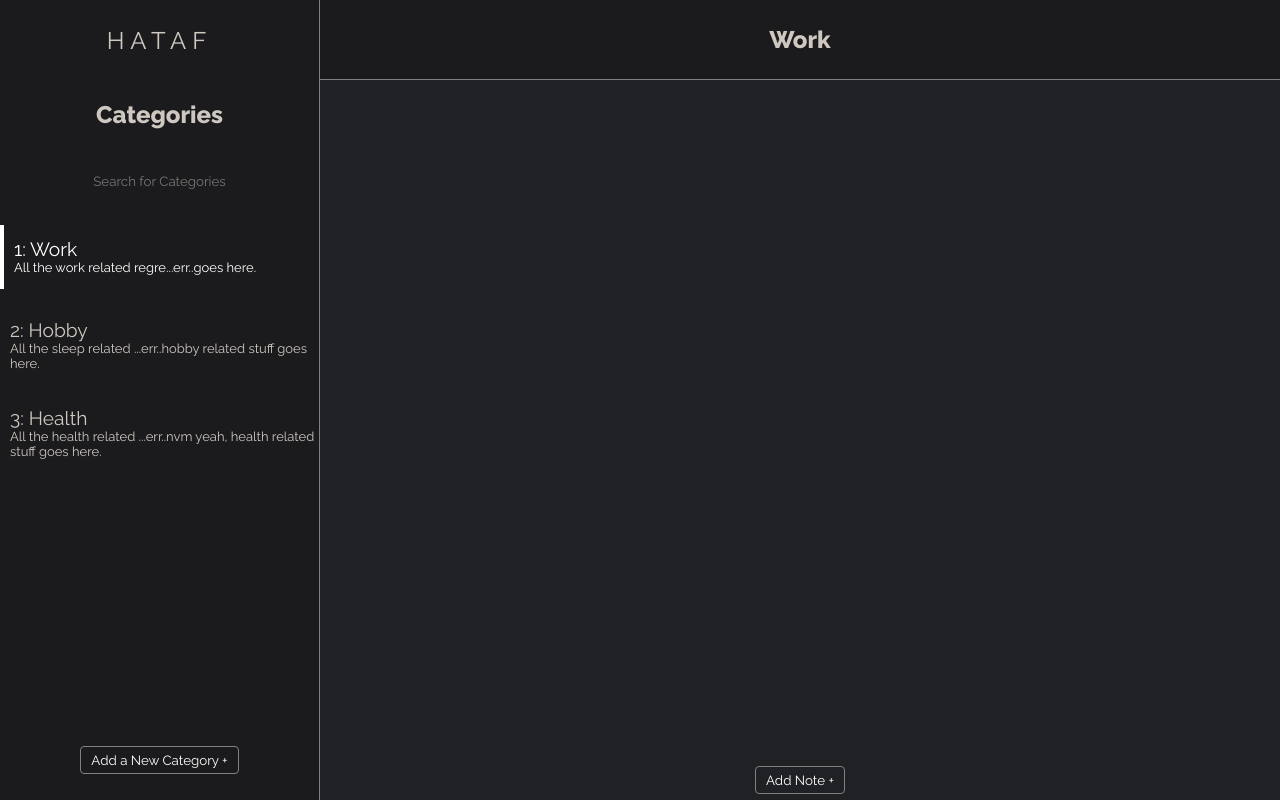
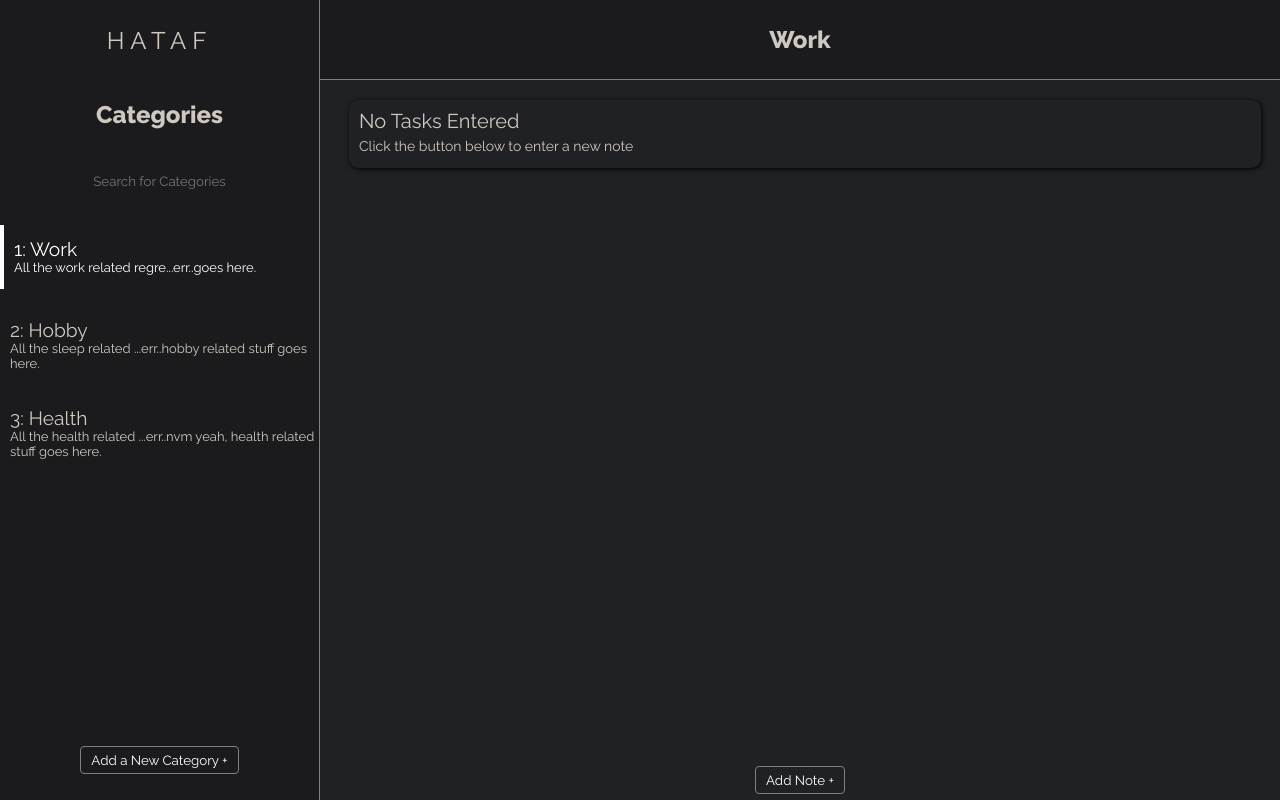
Before and after one commit to hatafatif/task-management-tool, a React (Create React App) app: page / in a window 1280 px wide. Built offline with nearby package versions, Linux system fonts and the light colour scheme.

Commit message:
Added default note

```diff
--- a/src/App.js
+++ b/src/App.js
@@ -9,23 +9,20 @@ const defaultNotes = [
         cat_id: 1,
         category: "Work",
         desc: "All the work related regre...err..goes here.",
-        notes: [
-        ],
+        notes: [],
     },
     {
         cat_id: 2,
         category: "Hobby",
         desc: "All the sleep related ...err..hobby related stuff goes here.",
-        notes: [
-        ],
+        notes: [],
     },
     {
         cat_id: 3,
         category: "Health",
         desc: "All the health related ...err..nvm yeah, health related stuff goes here.",
-        notes: [
-        ],
-    }
+        notes: [],
+    },
 ];
 
 const colors = ["Green", "Blue", "Yellow", "Red", "Purple"];
@@ -52,7 +49,7 @@ const App = () => {
 
     const selectCategory = (e) => {
         const current_cat_id = parseInt(e.currentTarget.id);
-        const clickedCat = notes.filter((cat) => cat.cat_id == current_cat_id);
+        const clickedCat = notes.filter((cat) => cat.cat_id === current_cat_id);
         // debug
         setSelectedCategory(clickedCat[0]);
     };
@@ -60,7 +57,7 @@ const App = () => {
     //Functionality to deal with NewNoteForm.
     const [newNotePressed, setNewNotePressed] = useState(false);
     const handleNewNoteSubmit = (receivedNote) => {
-        const notesCopy = notes.slice()
+        const notesCopy = notes.slice();
         console.log("New note received");
         console.log(receivedNote);
 
@@ -68,14 +65,14 @@ const App = () => {
             if (obj.category === receivedNote.category) {
                 obj.notes.push({
                     color: receivedNote.color,
-                    id: obj.notes.length+1,
+                    id: obj.notes.length + 1,
                     title: receivedNote.title,
-                    text: receivedNote.text
+                    text: receivedNote.text,
                 });
             }
         });
 
-        setNotes(notesCopy)
+        setNotes(notesCopy);
         setNewNotePressed(!newNotePressed);
     };
     const handleNewNoteCancel = () => {
@@ -95,6 +92,7 @@ const App = () => {
                     categories={categories}
                     colors={colors}
                     notes={notes}
+                    selectedCategory={selectedCategory}
                 />
             ) : (
                 <></>
--- a/src/components/Forms/NewNoteForm.js
+++ b/src/components/Forms/NewNoteForm.js
@@ -2,9 +2,9 @@ import React from "react";
 import "./forms.css";
 import { useState } from "react";
 
-const NewNoteForm = ({ onSubmit, onCancel, categories, colors }) => {
+const NewNoteForm = ({ onSubmit, onCancel, categories, colors, selectedCategory }) => {
     const [colorSelect, setColorSelect] = useState(colors[0]);
-    const [categorySelect, setCategorySelect] = useState(categories[0]);
+    const [categorySelect, setCategorySelect] = useState(selectedCategory.category);
     const [titleInput, setTitleInput] = useState("");
     const [textInput, setTextInput] = useState("");
     const [showWarning, setShowWarning] = useState(false);
--- a/src/components/NoteSection/Note.js
+++ b/src/components/NoteSection/Note.js
@@ -8,7 +8,6 @@ const Note = ({ note }) => {
     return (
         <div className={noteClass}>
             <div className="note-title">
-                {note.id}{". "}
                 {note.title}
             </div>
             <div className="note-text">{note.text}</div>
--- a/src/components/NoteSection/Notes.js
+++ b/src/components/NoteSection/Notes.js
@@ -2,13 +2,24 @@ import React from "react";
 import Note from "./Note";
 
 const Notes = ({ notes }) => {
-  //debug
-    // console.log(notes);
+    const toShow = notes.length > 0;
+    const noteForEmpty = {
+        color: "empty",
+        text: "Click the button below to enter a new note",
+        title: "No Tasks Entered",
+    };
+
     return (
         <div className="Notes">
-            {notes.map((note) => (
-                <Note key={note.id} note={note} />
-            ))}
+            {toShow ? (
+                <>
+                    {notes.map((note) => (
+                        <Note key={note.id} note={note} />
+                    ))}
+                </>
+            ) : (
+                <Note key={noteForEmpty.id} note={noteForEmpty} />
+            )}
         </div>
     );
 };
--- a/src/components/Sidebar/Sidebar.js
+++ b/src/components/Sidebar/Sidebar.js
@@ -1,7 +1,6 @@
 import React from "react";
 import "./Sidebar.css";
 import Name from "./Name";
-import SearchCat from "./SearchCat";
 import AddCat from "./AddCat";
 import Categories from "./Categories";
 
@@ -10,7 +9,6 @@ const Sidebar = ({ notes, onClick, selectedCategory }) => {
     return (
         <div className="Sidebar">
             <Name />
-            {/* <SearchCat /> */}
             <Categories notes={notes} onClick={onClick} selectedCategory={selectedCategory} />
             <AddCat />
         </div>
```
